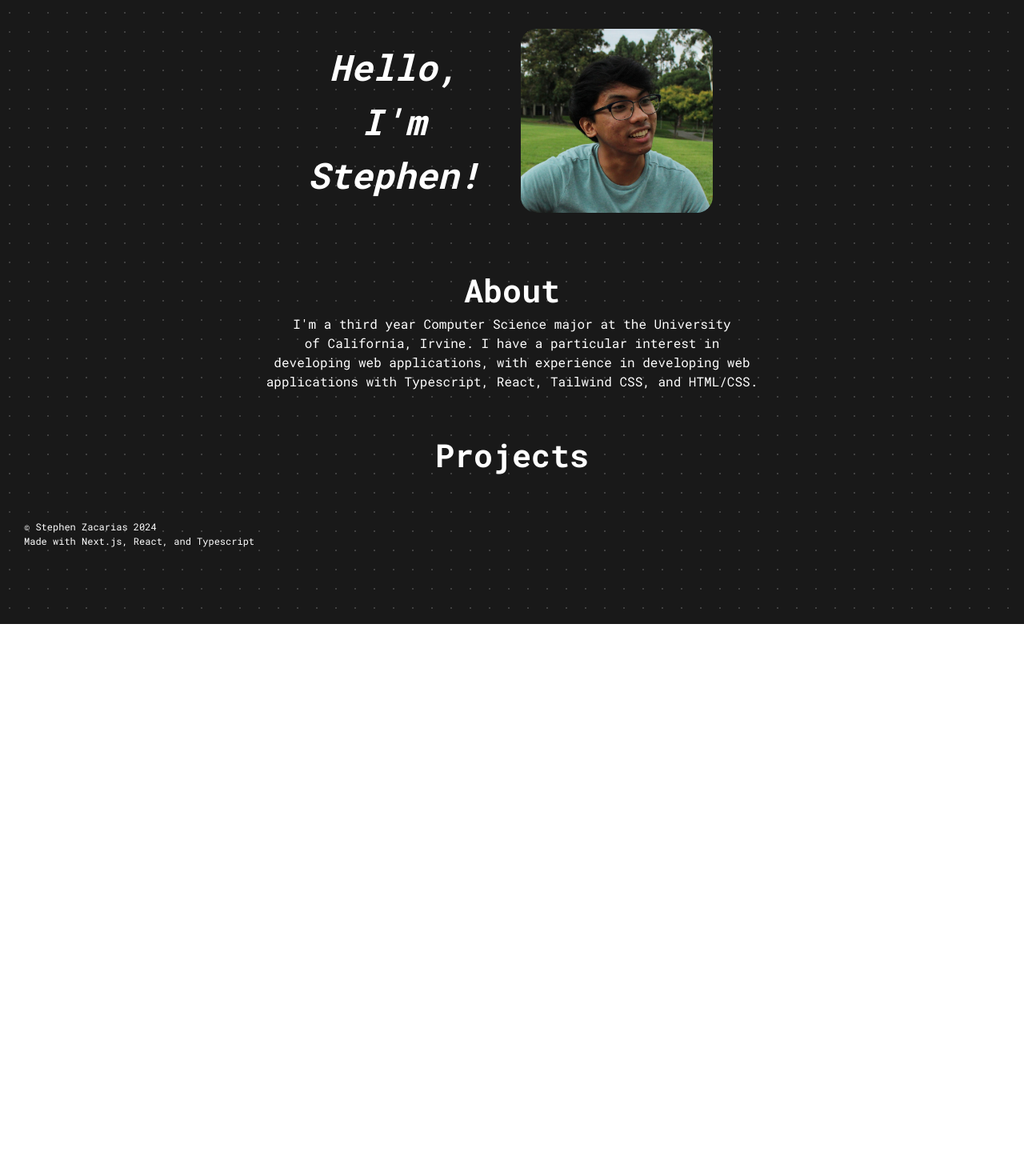
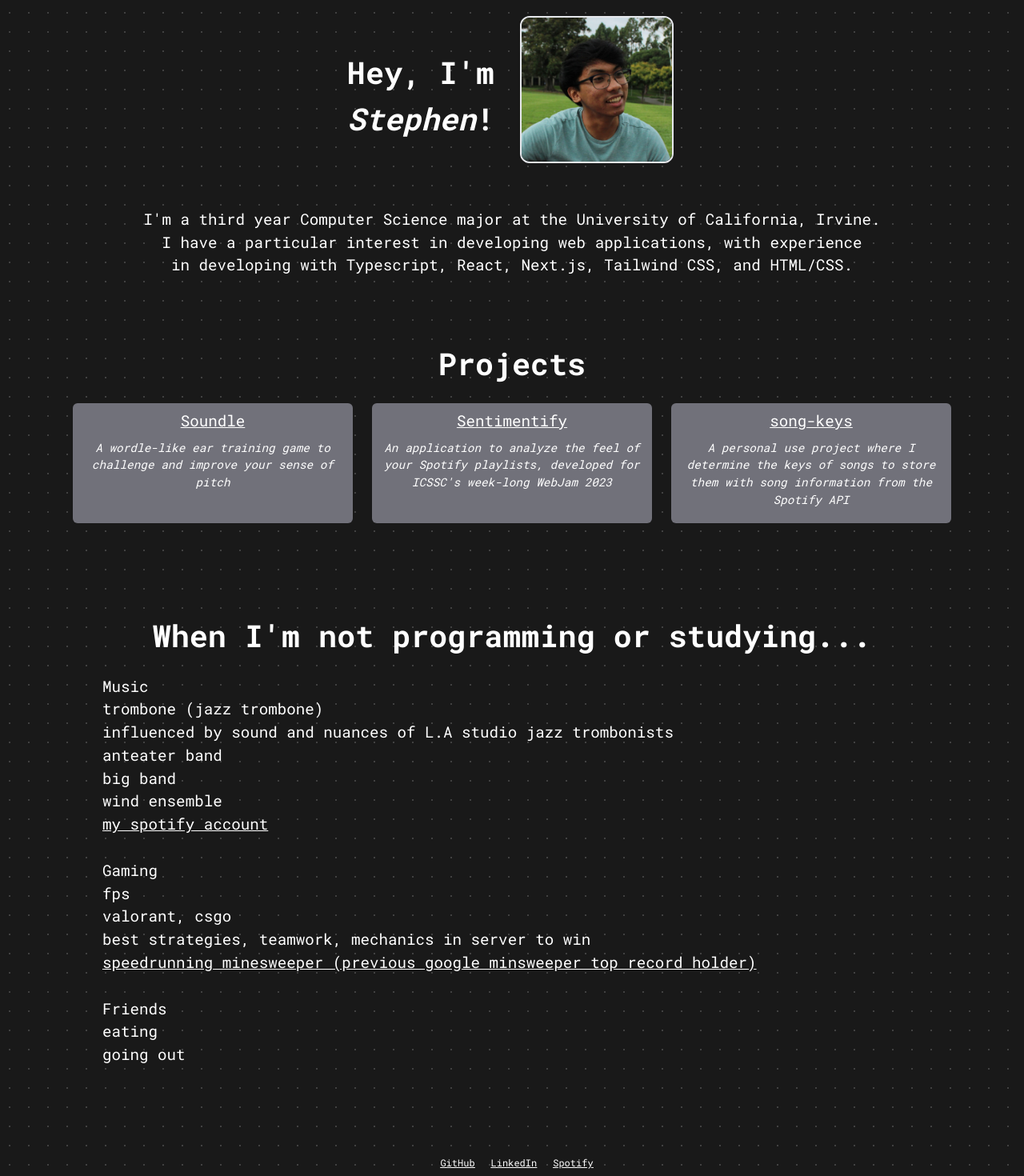
Before and after one commit to stephenzac/stephen-zacarias, a Next.js app: page / in a window 1280 px wide. Shown: the part 20-1490 px from the top of the page at 80% size. Before the commit the page ends 800 px from the top, so only its background shows below. Built offline with nearby package versions, Linux system fonts and the light colour scheme.

Commit message:
Build website with Next js

```diff
--- a/src/app/globals.css
+++ b/src/app/globals.css
@@ -12,8 +12,53 @@ body {
   background-size: 24px 24px;
 }
 
+a:link {
+  text-decoration: underline;
+}
+
 @layer utilities {
   .text-balance {
     text-wrap: balance;
   }
+
+  .section-header {
+    font-size: 30px;
+    font-size: clamp(1.4rem, 3vw, 2.4rem);
+    font-weight: bolder;
+    text-wrap: stable;
+    margin-bottom: 20px;
+    text-align: center;
+  }
+
+  .responsive-header {
+    /* font-size: clamp(1.5rem, 1vw, 5rem); */
+    font-size: clamp(1.7rem, 3vw, 2.4rem);
+  }
+
+  .responsive-text {
+    font-size: clamp(0.8rem, 2.5vw, 1.2rem);
+  }
+
+  .project-box {
+    width: clamp(250px, 50%, 350px);
+    height: 150px;
+  }
+
+  .project-text {
+    font-size: clamp(0.8rem, 2.5vw, 0.9rem);
+  }
+
+  .project-header {
+    font-size: clamp(1rem, 2.5vw, 1.2rem);
+  }
+
+  .progress-bar {
+    position: sticky;
+    top: 0;
+    left: 0;
+    right: 0;
+    height: 30px;
+    background-color: red;
+    transform-origin: 0%;
+  }
 }
--- a/src/app/page.tsx
+++ b/src/app/page.tsx
@@ -1,56 +1,111 @@
+"use client";
 import Image from "next/image";
-import styles from "../styles/page.module.css";
-// import Project from "../components/project";
+import Links from "../components/links";
+// import styles from "../styles/page.module.css";
+import { motion, useScroll } from "framer-motion";
+import Projects from "../components/projects";
 
 export default function Home() {
+  const { scrollYProgress } = useScroll();
+
   return (
-    <div className={styles["home-page-body"]}>
-      <div id={styles["name-pic-area"]}>
-        <h1 id={styles["name-header"]}>Hello, I'm Stephen!</h1>
+    <div className="flex flex-col items-center h-auto w-full pb-4">
+      <motion.div
+        className="fixed top-0 w-full bg-red-500 h-4 origin-center"
+        style={{
+          scaleX: scrollYProgress,
+        }}
+      />
+
+      <div className="flex flex-row items-center justify-center w-80 gap-8 pr-1 mt-10 mb-14">
+        <h1 className="responsive-header text-center mt-8 pb-4 font-black">
+          Hey, I'm <span className="italic">Stephen</span>!
+        </h1>
         <Image
           src="/stephen.JPG"
-          height={200}
-          width={200}
+          height={225}
+          width={225}
           alt="Picture of Stephen"
           priority={true}
-          id={styles["me-picture"]}
+          className="w-48 h-auto border-double border-2 rounded-xl"
         />
       </div>
 
-      <div id={styles["about-area"]}>
-        <h1 className={styles["section-header"]}>About</h1>
+      <div className="flex flex-col items-center text-center responsive-text text-balance w-4/5 mb-20">
         <p>
           I'm a third year Computer Science major at the University of
           California, Irvine. I have a particular interest in developing web
-          applications, with experience in developing web applications with
-          Typescript, React, Tailwind CSS, and HTML/CSS.
+          applications, with experience in developing with Typescript, React,
+          Next.js, Tailwind CSS, and HTML/CSS.
         </p>
       </div>
 
-      <div id={styles["projects-area"]}>
-        <h1 className={styles["section-header"]}>Projects</h1>
-        {/* <Project
-          projectName="Soundle"
-          imgPath="/soundle.jpeg"
-          projectDescription="Soundle description here"
-        />
+      <h1 className="section-header">Projects</h1>
 
-        <Project
-          projectName="Sentimentify"
-          imgPath="/sentimentify.jpeg"
-          projectDescription="Sentimentify description here"
-        />
+      <Projects />
 
-        <Project
-          projectName="song-keys"
-          imgPath="/song-keys.jpeg"
-          projectDescription="song-keys description here"
-        /> */}
+      <div className="flex flex-col w-4/5 mb-28 responsive-text text-balance">
+        <h1 className="section-header">
+          When I'm not programming or studying...
+        </h1>
+
+        <h1>Music</h1>
+        <ul>
+          <li>trombone (jazz trombone)</li>
+          <li>
+            influenced by sound and nuances of L.A studio jazz trombonists
+          </li>
+          <li>anteater band</li>
+          <li>big band</li>
+          <li>wind ensemble</li>
+          <li>
+            <a
+              href="https://open.spotify.com/user/cheesehugger1"
+              target="_blank"
+              className="underline"
+            >
+              my spotify account
+            </a>
+          </li>
+        </ul>
+
+        <br />
+
+        <h1>Gaming</h1>
+        <ul>
+          <li>fps</li>
+          <li>valorant, csgo</li>
+          <li>best strategies, teamwork, mechanics in server to win</li>
+          <li>
+            <a
+              href="https://www.youtube.com/watch?v=5HOU8SykHzg"
+              target="_blank"
+            >
+              speedrunning minesweeper (previous google minsweeper top record
+              holder)
+            </a>
+          </li>
+          <li></li>
+        </ul>
+
+        <br />
+
+        <h1>Friends</h1>
+        <ul>
+          <li>eating</li>
+          <li>going out</li>
+        </ul>
       </div>
 
-      <div id={styles["bottom-area"]}>
-        <p>© Stephen Zacarias 2024</p>
-        <p>Made with Next.js, React, and Typescript</p>
+      <div className="flex flex-col items-start w-full text-xs pl-8">
+        <Links />
+        <div className="mr-auto">
+          <p>© Stephen Zacarias 2024</p>
+          <p>
+            Built with Next.js, React, Framer Motion, Typescript, and deployed
+            on Vercel
+          </p>
+        </div>
       </div>
     </div>
   );
--- /dev/null
+++ b/src/components/links.tsx
@@ -0,0 +1,15 @@
+export default function Links() {
+  return (
+    <div className="flex flex-row gap-5 self-center pr-5 mb-3 underline">
+      <a href="https://github.com/stephenzac" target="_blank">
+        GitHub
+      </a>
+      <a href="https://linkedin.com/in/stephen-zac" target="_blank">
+        LinkedIn
+      </a>
+      <a href="https://open.spotify.com/user/cheesehugger1" target="_blank">
+        Spotify
+      </a>
+    </div>
+  );
+}
--- a/src/components/project.tsx
+++ /dev/null
@@ -1,24 +0,0 @@
-import Image from "next/image";
-import styles from "../styles/project.module.css";
-
-interface ProjectProps {
-  projectName: string;
-  imgPath: string;
-  projectDescription: string;
-}
-
-export default function Project({
-  projectName,
-  imgPath,
-  projectDescription,
-}: ProjectProps) {
-  return (
-    <div className={styles.project}>
-      <h1>{projectName}</h1>
-      <div className={styles["image-and-description"]}>
-        <Image src={imgPath} height={80} width={90} alt="Picture of project" />
-        <p>{projectDescription}</p>
-      </div>
-    </div>
-  );
-}
--- /dev/null
+++ b/src/components/projects.tsx
@@ -0,0 +1,64 @@
+import { motion } from "framer-motion";
+
+interface ProjectProps {
+  projectName: string;
+  projectLink: string;
+  projectDescription: string;
+}
+
+export default function Projects() {
+  const projects: ProjectProps[] = [
+    {
+      projectName: "Soundle",
+      projectLink: "https://github.com/stephenzac/soundle",
+      projectDescription:
+        "A wordle-like ear training game to challenge and improve your sense of pitch",
+    },
+    {
+      projectName: "Sentimentify",
+      projectLink: "https://github.com/stephenzac/Sentimentify",
+      projectDescription:
+        "An application to analyze the feel of your Spotify playlists, developed for ICSSC's week-long WebJam 2023",
+    },
+    {
+      projectName: "song-keys",
+      projectLink: "https://github.com/stephenzac/song-keys",
+      projectDescription:
+        "A personal use project where I determine the keys of songs to store them with song information from the Spotify API",
+    },
+  ];
+
+  return (
+    <div className="flex flex-wrap items-center justify-center gap-6 mb-28">
+      {projects.map((project: ProjectProps, index) => {
+        return (
+          <motion.div
+            className="flex flex-col text-center project-box bg-zinc-500 rounded-md"
+            variants={{
+              hidden: { opacity: 0, translateX: -100 },
+              visible: { opacity: 1, translateX: 0 },
+            }}
+            initial="hidden"
+            whileInView="visible"
+            viewport={{ once: true, amount: 0.1 }}
+            transition={{ duration: 0.4, delay: index * 0.15 }}
+            key={project.projectName}
+          >
+            <a
+              href={project.projectLink}
+              target="_blank"
+              className="project-header mt-2 mb-2"
+            >
+              {project.projectName}
+            </a>
+            <div className="flex flex-col">
+              <p className="project-text italic mb-4 mx-3">
+                {project.projectDescription}
+              </p>
+            </div>
+          </motion.div>
+        );
+      })}
+    </div>
+  );
+}
--- a/src/styles/page.module.css
+++ b/src/styles/page.module.css
@@ -1,4 +1,4 @@
-.home-page-body {
+/* .home-page-body {
   display: flex;
   flex-direction: column;
   align-items: center;
@@ -6,9 +6,9 @@
   height: auto;
   width: 100%;
   padding-bottom: 15px;
-}
+} */
 
-#name-pic-area {
+/* #name-pic-area {
   display: flex;
   flex-direction: row;
   align-items: center;
@@ -18,16 +18,16 @@
   padding-right: 5px;
   margin-top: 20px;
   margin-bottom: 50px;
-}
+} */
 
-#name-header {
+/* #name-header {
   font-size: 35px;
   font-weight: bolder;
   text-align: center;
   margin-top: 30px;
-  margin-bottom: 30px;
   font-style: italic;
-}
+  animation: slide-in 0.5s linear forwards;
+} */
 
 #me-picture {
   border-radius: 20px;
@@ -35,38 +35,50 @@
   height: auto;
 }
 
-.section-header {
-  font-size: 40px;
+/* .section-header {
+  font-size: 30px;
   font-weight: bolder;
-}
+} */
 
-#about-area {
+/* #about-area {
   display: flex;
   flex-direction: column;
   align-items: center;
+  text-align: center;
   width: 80vw;
   margin-bottom: 50px;
-  text-align: center;
+  font-size: clamp(0.8rem, 2.5vw, 1.2rem);
   text-wrap: balance;
-}
+} */
 
-#projects-area {
+/* #projects-area {
   display: flex;
   flex-direction: column;
   align-items: center;
   margin-bottom: 50px;
-}
+} */
 
-#bottom-area {
+/* #interests-area {
+  display: flex;
+  flex-direction: column;
+  align-items: center;
+  text-align: center;
+  width: 80vw;
+  margin-bottom: 50px;
+  font-size: clamp(0.8rem, 2.5vw, 1.2rem);
+  text-wrap: balance;
+} */
+
+/* #bottom-area {
   display: flex;
   flex-direction: column;
   align-items: flex-start;
   align-self: flex-start;
   font-size: 12px;
   margin-left: 30px;
-}
+} */
 
-@media (min-width: 768px) {
+/* @media (min-width: 768px) {
   #name-header {
     font-size: 45px;
   }
@@ -84,4 +96,4 @@
   #about-area {
     width: 60vw;
   }
-}
+} */
```
Also changed, not shown: package.json (+6 -5 lines), src/styles/project.module.css (+8 -5 lines), 1 other file (tests, documents, lock files or other folders).
